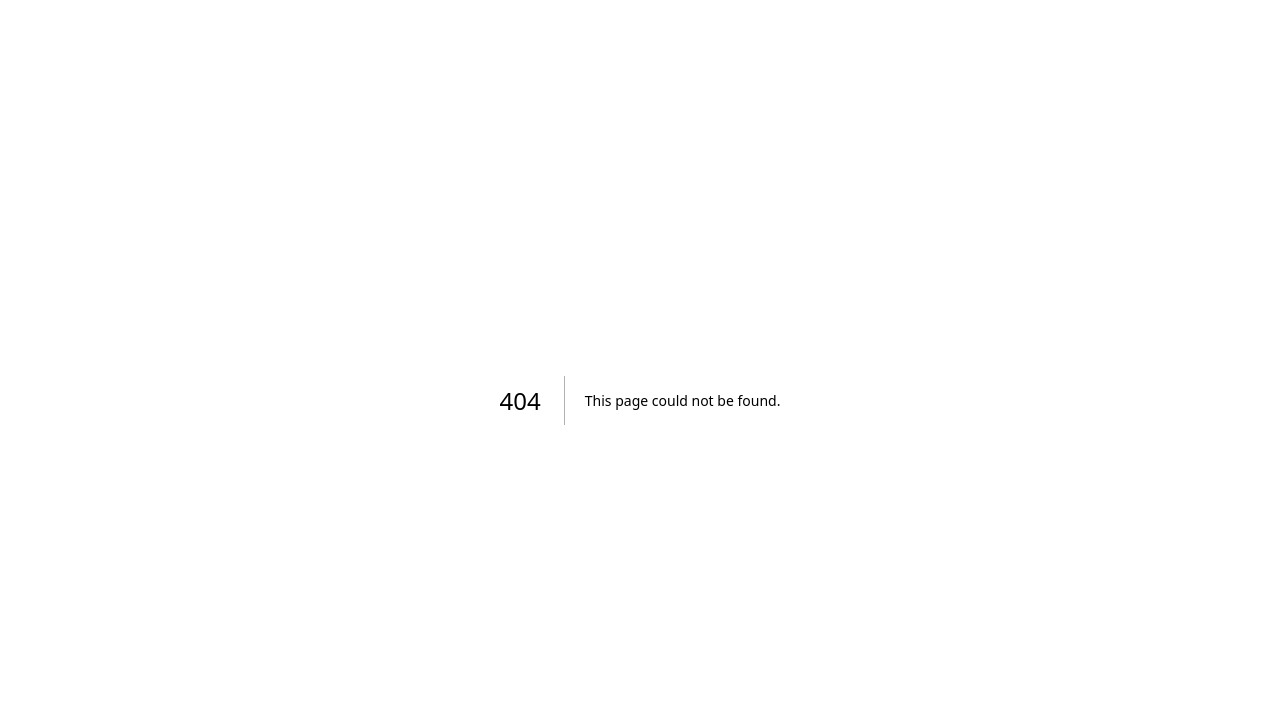
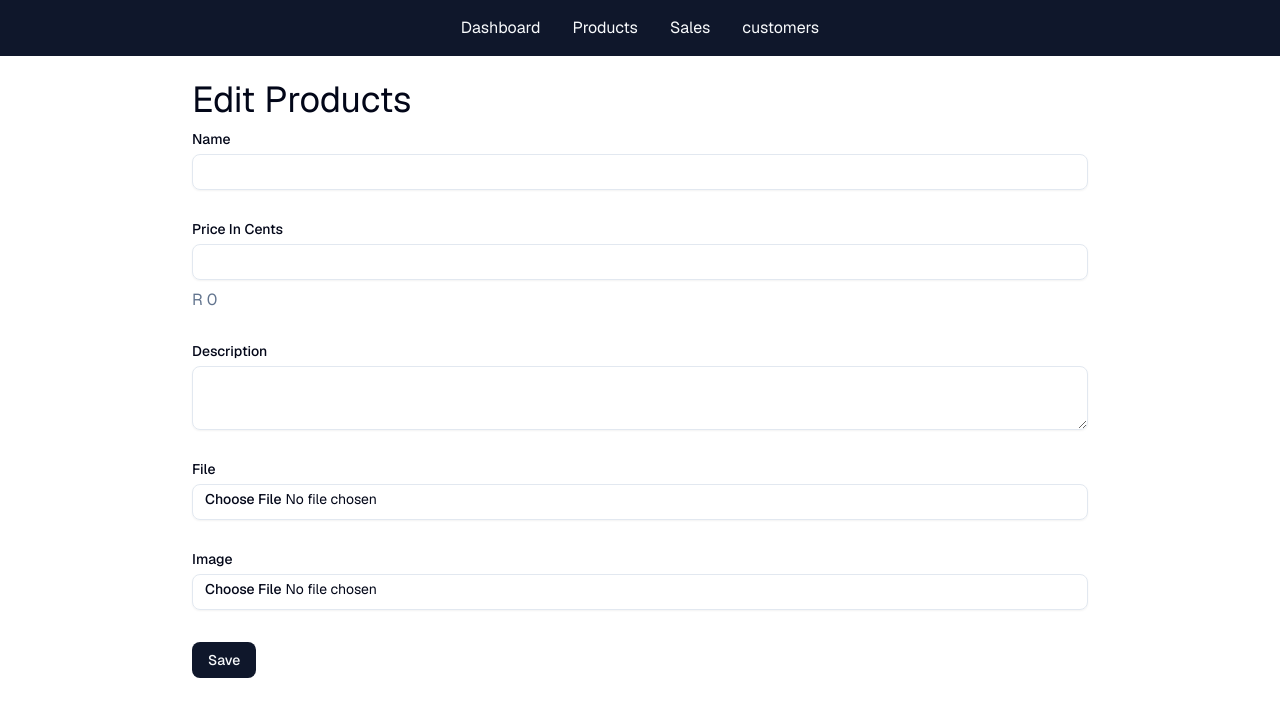
Before and after one commit to rorisangputu/ecomm-mvp, a Next.js app: page /admin/products/1/edit in a window 1280 px wide. Before the commit this address had no page. Shown: the top 716 px of the page. Built offline with nearby package versions, Linux system fonts and the light colour scheme; no server answers; the database is empty.

Commit message:
adding edit product page to app router

```diff
--- /dev/null
+++ b/src/app/admin/products/[id]/edit/page.tsx
@@ -0,0 +1,18 @@
+import PageHeader from "@/app/admin/_components/PageHeader";
+import { ProductForm } from "../../_components/ProductForm";
+import db from "@/db/db";
+
+export default async function EditProductpage({
+  params,
+}: {
+  params: Promise<{ id: string }>;
+}) {
+  const { id } = await params; // Await params to resolve the Promise
+  const product = await db.product.findUnique({ where: { id } });
+  return (
+    <>
+      <PageHeader>Edit Products</PageHeader>
+      <ProductForm product={product} />
+    </>
+  );
+}
```
